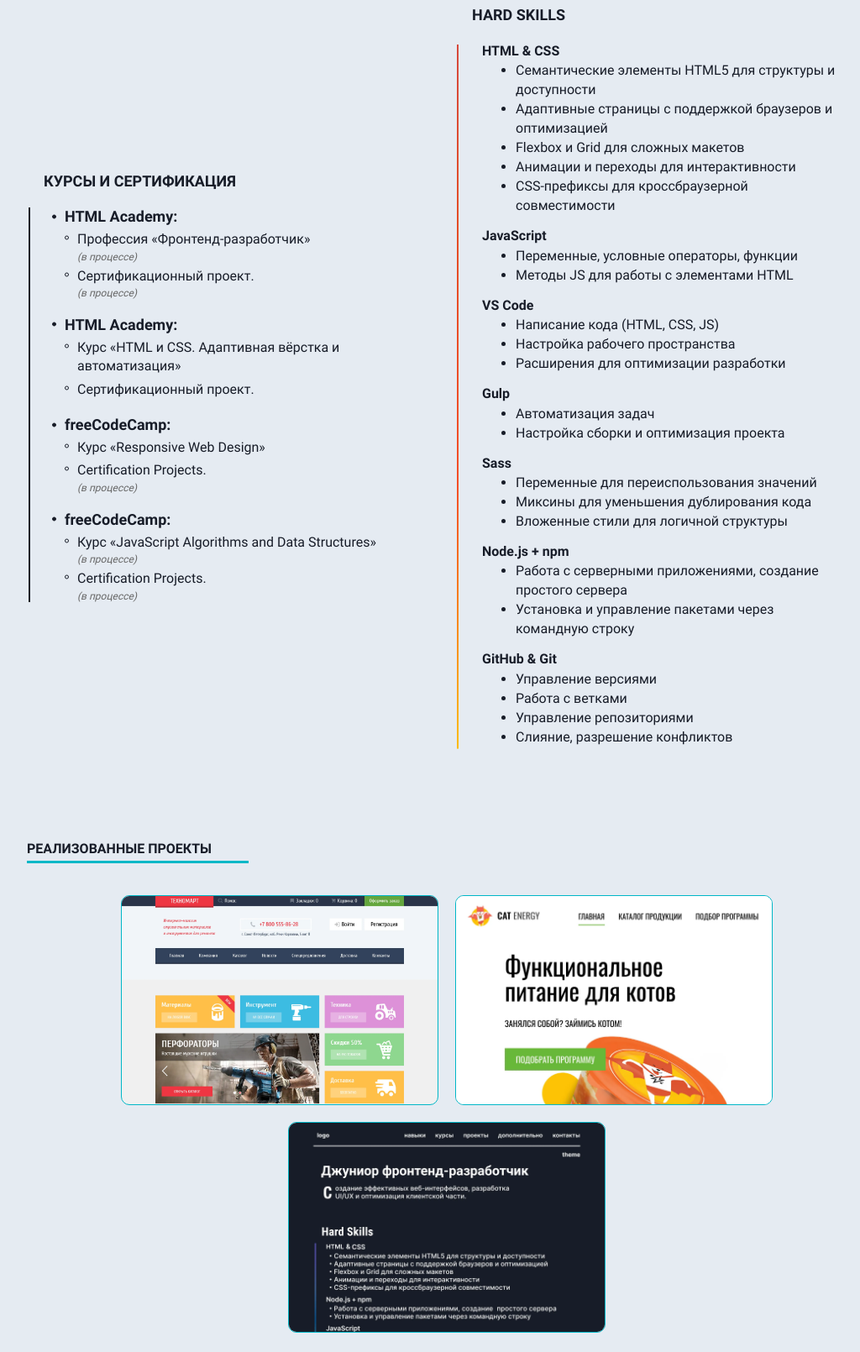
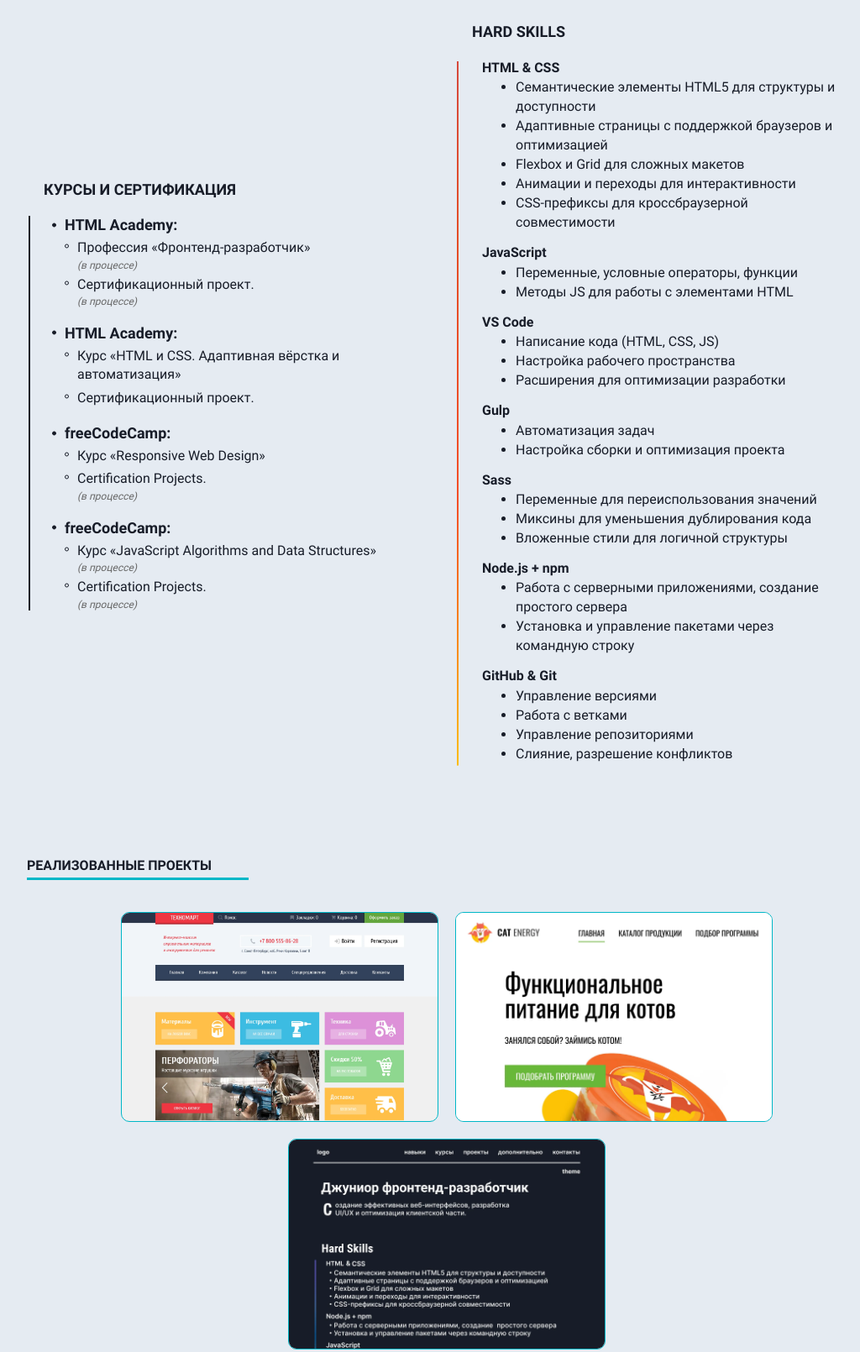
Before and after one commit to webdevandreev/main-portfolio, a website: page source/index.html in a window 1280 px wide. Shown: the part 320-1930 px from the top of the page at 84% size, without its empty margins (108-1132 px from the left). Drawn offline with nearby package versions, Linux system fonts and the light colour scheme; files that its build step writes are made by us from their sources.

Commit message:
`Update padding and margin values in various blocks styles`

```diff
--- a/source/styles/blocks/additional-skills.scss
+++ b/source/styles/blocks/additional-skills.scss
@@ -1,5 +1,5 @@
 .additional-skills {
-  padding-top: 50px;
+  padding-top: 70px;
   margin-bottom: 60px;
 
   &__title {
--- a/source/styles/blocks/courses.scss
+++ b/source/styles/blocks/courses.scss
@@ -14,7 +14,7 @@
 
   @media screen and (min-width: 768px) {
     display: flex;
-    margin: 0 auto 40px;
+    margin: 0 auto 20px;
   }
 
   @media (min-width: 1024px) {
--- a/source/styles/blocks/projects.scss
+++ b/source/styles/blocks/projects.scss
@@ -8,8 +8,8 @@
 }
 
 .projects {
-  margin-bottom: 60px;
-  padding-top: 50px;
+  margin-bottom: 40px;
+  padding-top: 70px;
 
   &__title {
     font-size: 16px;
--- a/source/styles/blocks/skills.scss
+++ b/source/styles/blocks/skills.scss
@@ -1,6 +1,6 @@
 .skills {
-  padding-top: 50px;
-  margin-bottom: 40px;
+  padding-top: 70px;
+  margin-bottom: 20px;
 
   &__title {
     font-size: 18px;
```
